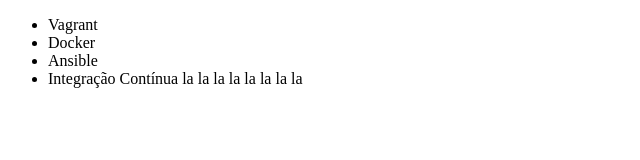
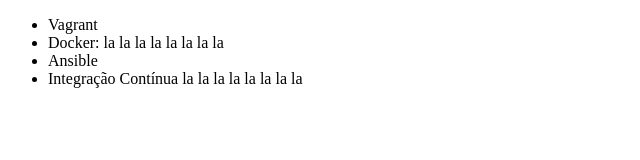
Before and after one commit to timeuz/road-to-react, a plain HTML site: page index.html in a window 1280 px wide. Shown: the whole page, without its empty margins (0-640 px from the left). Drawn offline with Linux system fonts and the light colour scheme.

Commit message:
Corrigido BUGZI

```diff
--- a/index.html
+++ b/index.html
@@ -7,7 +7,7 @@
 <body>
     <ul>
         <li>Vagrant</li>
-        <li>Docker</li>
+        <li>Docker: la la la la la la la la</li>
         <li>Ansible</li>
         <li>Integração Contínua la la la la la la la la</li>
     </ul>
```
